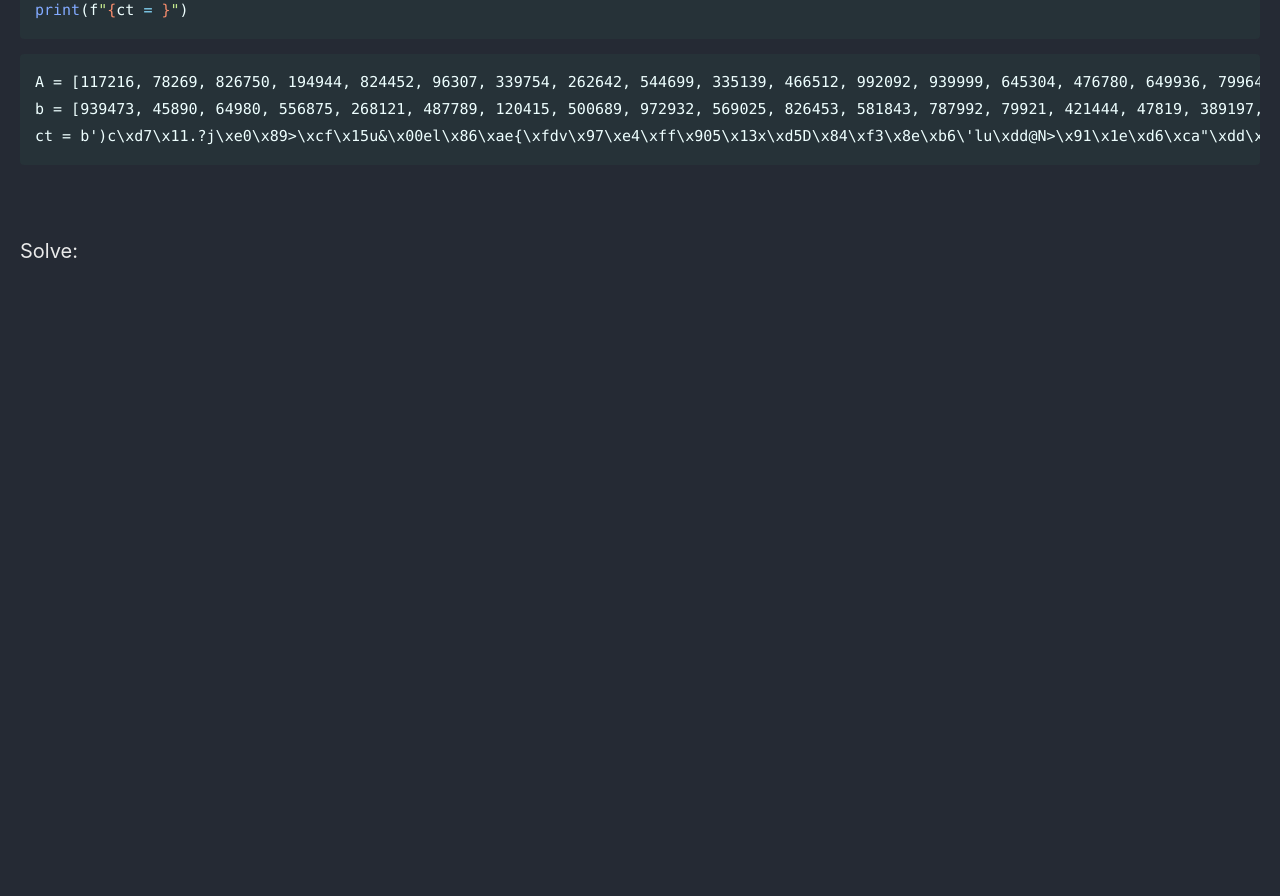
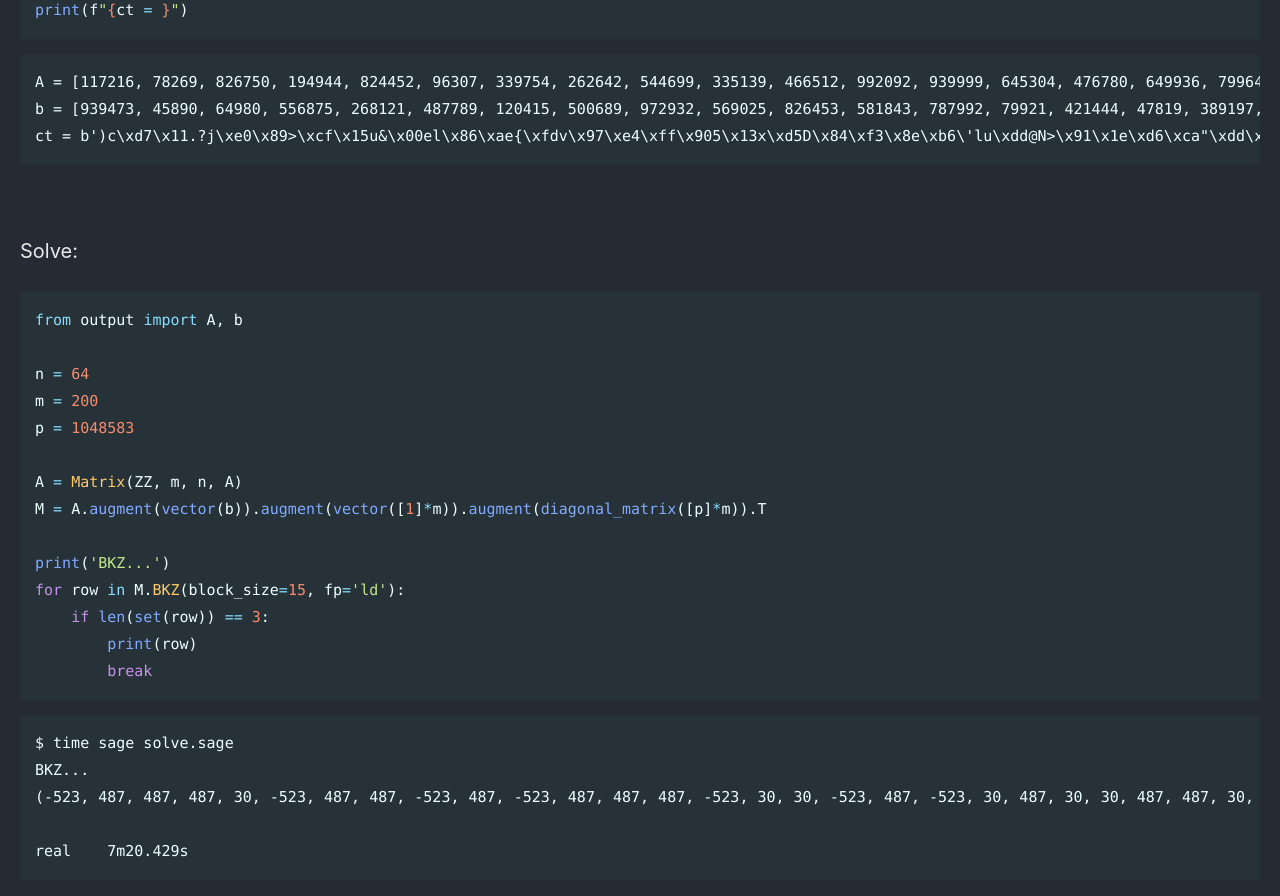
Before and after one commit to Connor-McCartney/Connor-McCartney.github.io, a Jekyll site: the page built from _pages/cryptography/other/HITCON2025.md, in a window 1280 px wide and 900 px high, scrolled down 2243 px. Shown: the top 896 px of the window. Built offline with Jekyll 4.4.1, drawn with Linux system fonts in a browser that asks for light colours; cached includes are drawn as plain includes; before the commit the page ends 2565 px from its top, so only the background shows below that.

Commit message:
Update HITCON2025.md

````diff
--- a/_pages/cryptography/other/HITCON2025.md
+++ b/_pages/cryptography/other/HITCON2025.md
@@ -129,3 +129,28 @@ ct = b')c\xd7\x11.?j\xe0\x89>\xcf\x15u&\x00el\x86\xae{\xfdv\x97\xe4\xff\x905\x13
 <br>
 
 Solve:
+
+```python
+from output import A, b
+
+n = 64
+m = 200
+p = 1048583
+
+A = Matrix(ZZ, m, n, A)
+M = A.augment(vector(b)).augment(vector([1]*m)).augment(diagonal_matrix([p]*m)).T
+
+print('BKZ...')
+for row in M.BKZ(block_size=15, fp='ld'):
+    if len(set(row)) == 3:
+        print(row)
+        break
+```
+
+```
+$ time sage solve.sage
+BKZ...
+(-523, 487, 487, 487, 30, -523, 487, 487, -523, 487, -523, 487, 487, 487, -523, 30, 30, -523, 487, -523, 30, 487, 30, 30, 487, 487, 30, 30, 30, 487, 30, -523, -523, -523, 487, 30, 30, 487, -523, 487, 30, -523, 487, 487, 487, 487, 487, 487, 487, -523, 30, -523, 30, 30, 487, 487, -523, 30, 30, 487, 487, 487, 487, -523, 30, 487, 487, 30, 30, 30, 30, 30, -523, 30, 30, -523, -523, -523, 30, -523, 487, -523, 487, 30, 487, 487, -523, -523, -523, -523, 30, 487, -523, 30, 487, 30, 487, 487, -523, -523, -523, 30, 30, 487, -523, -523, -523, -523, 30, -523, 487, 487, 30, 30, 30, -523, -523, 487, 487, 30, 30, 30, 30, 30, -523, 30, -523, 30, 487, 30, 487, -523, 30, 487, -523, 30, -523, 487, 30, 30, 487, 30, 30, -523, 487, 30, 30, -523, 487, -523, -523, -523, 30, -523, 30, 487, -523, 30, 30, -523, -523, 30, -523, 30, 487, -523, 487, 30, -523, 30, -523, -523, -523, -523, 487, 30, 30, 487, 30, 487, 487, 30, 30, -523, 30, 487, 30, 30, -523, 487, -523, 30, 30, 30, -523, 487, -523, 30, 487, 30)
+
+real	7m20.429s
+```
````
